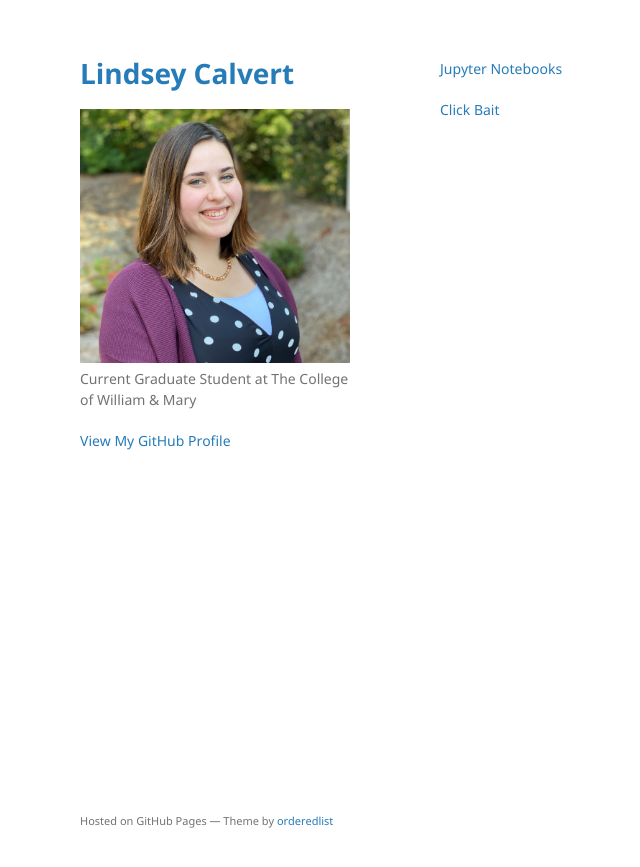
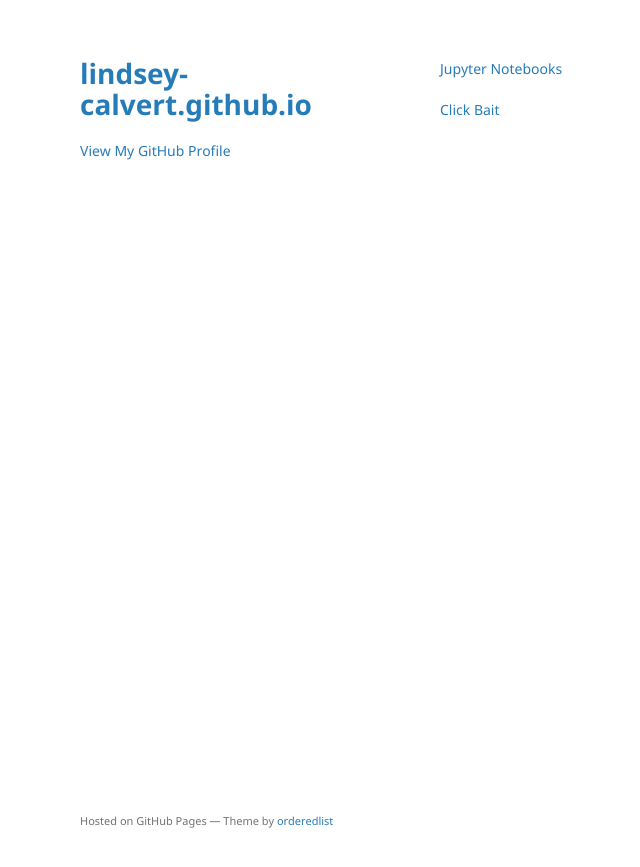
Before and after one commit to lindsey-calvert/lindsey-calvert.github.io, a Jekyll site: the page built from index.md, in a window 1280 px wide. Shown: the top 867 px of the page, without its empty margins (130-770 px from the left). Built offline with Jekyll 4.4.1, drawn with Linux system fonts in a browser that asks for light colours; our own code applies the rules of GitHub Pages for plain Markdown files; the repository's description, which GitHub fills in, is left out.

Commit message:
Update _config.yml

```diff
--- a/_config.yml
+++ b/_config.yml
@@ -1,6 +1,6 @@
-title: Lindsey Calvert
-logo: /pics/Headshot.jpg
-description: Current Graduate Student at The College of William & Mary
+title:
+logo:
+description:
 show_downloads: false
 google_analytics:
 theme: jekyll-theme-minimal
```
